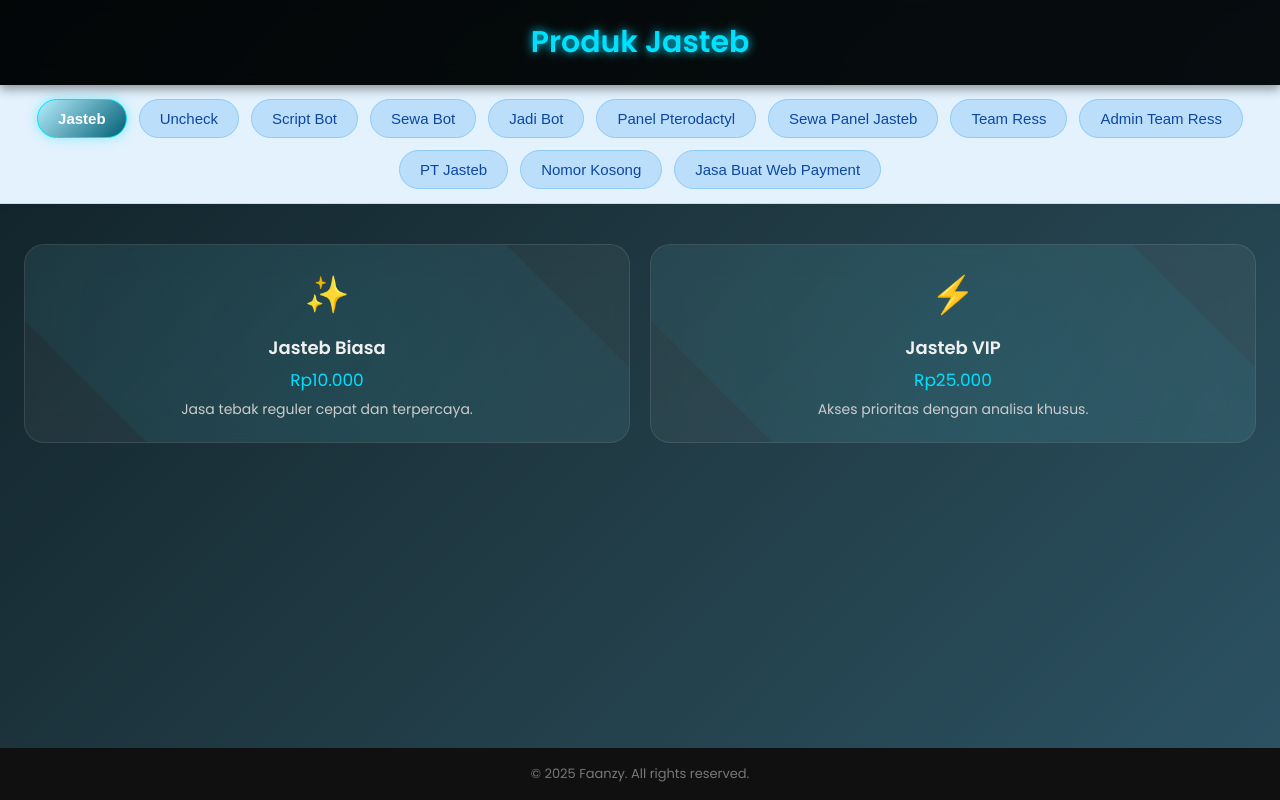
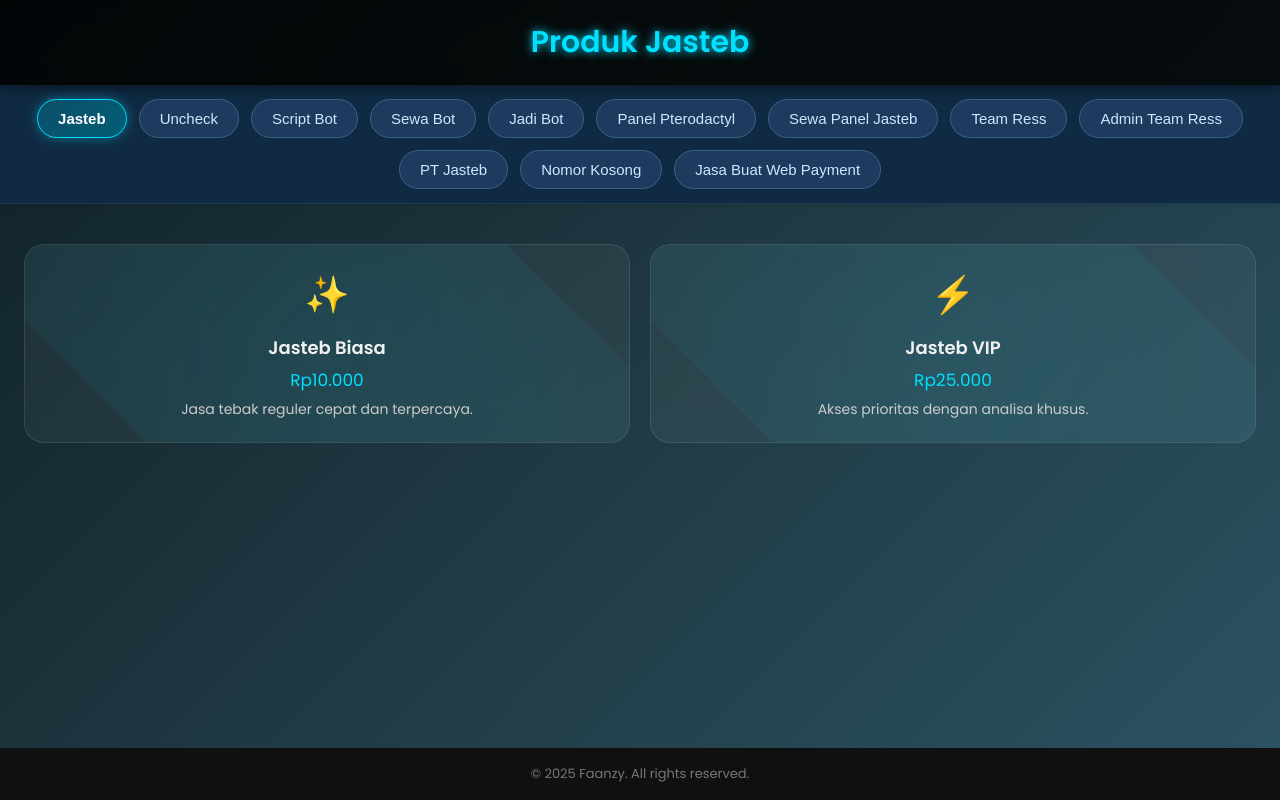
Before and after one commit to faanzylosttt/pt, a plain HTML site: page index.html in a window 1280 px wide. Drawn offline with Linux system fonts and the light colour scheme.

Commit message:
Update index.html

```diff
--- a/index.html
+++ b/index.html
@@ -41,21 +41,21 @@
   justify-content: center;
   padding: 14px 16px;
   gap: 12px;
-  background: #e3f2fd; /* Biru muda lembut */
-  border-bottom: 1px solid #bbdefb;
-  box-shadow: 0 2px 6px rgba(0, 0, 0, 0.05);
+  background: #102a43; /* Biru gelap elegan */
+  border-bottom: 1px solid #1c3b57;
+  box-shadow: 0 2px 6px rgba(0, 0, 0, 0.1);
   position: sticky;
   top: 0;
   z-index: 50;
 }
 
 .menu-btn {
-  background: #bbdefb; /* Biru pastel */
-  border: 1px solid #90caf9;
+  background: #1e3a5f; /* Biru navy */
+  border: 1px solid #396285;
   padding: 10px 20px;
   border-radius: 20px;
   font-size: 15px;
-  color: #0d47a1;
+  color: #cce7ff;
   font-weight: 500;
   cursor: pointer;
   white-space: nowrap;
@@ -64,11 +64,11 @@
 
 .menu-btn:hover,
 .menu-btn.active {
-  background: #0d47a1; /* Biru tua */
-  color: #ffffff;
+  background: #64b5f6; /* Biru terang */
+  color: #002f5e;
   font-weight: bold;
-  border-color: #0d47a1;
-  box-shadow: 0 3px 12px rgba(13, 71, 161, 0.3);
+  border-color: #64b5f6;
+  box-shadow: 0 3px 12px rgba(100, 181, 246, 0.4);
 }
 
 .menu-btn span {
```
